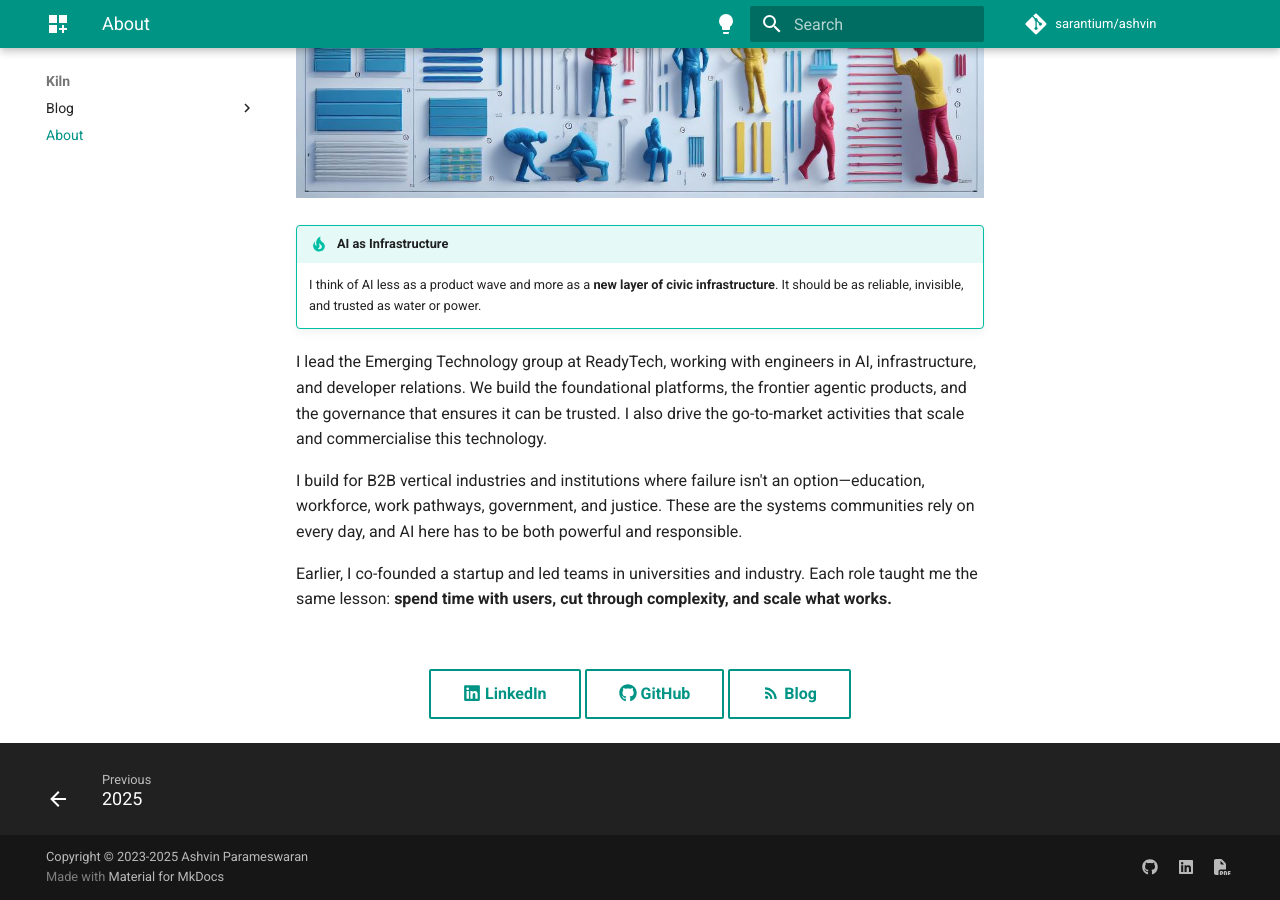
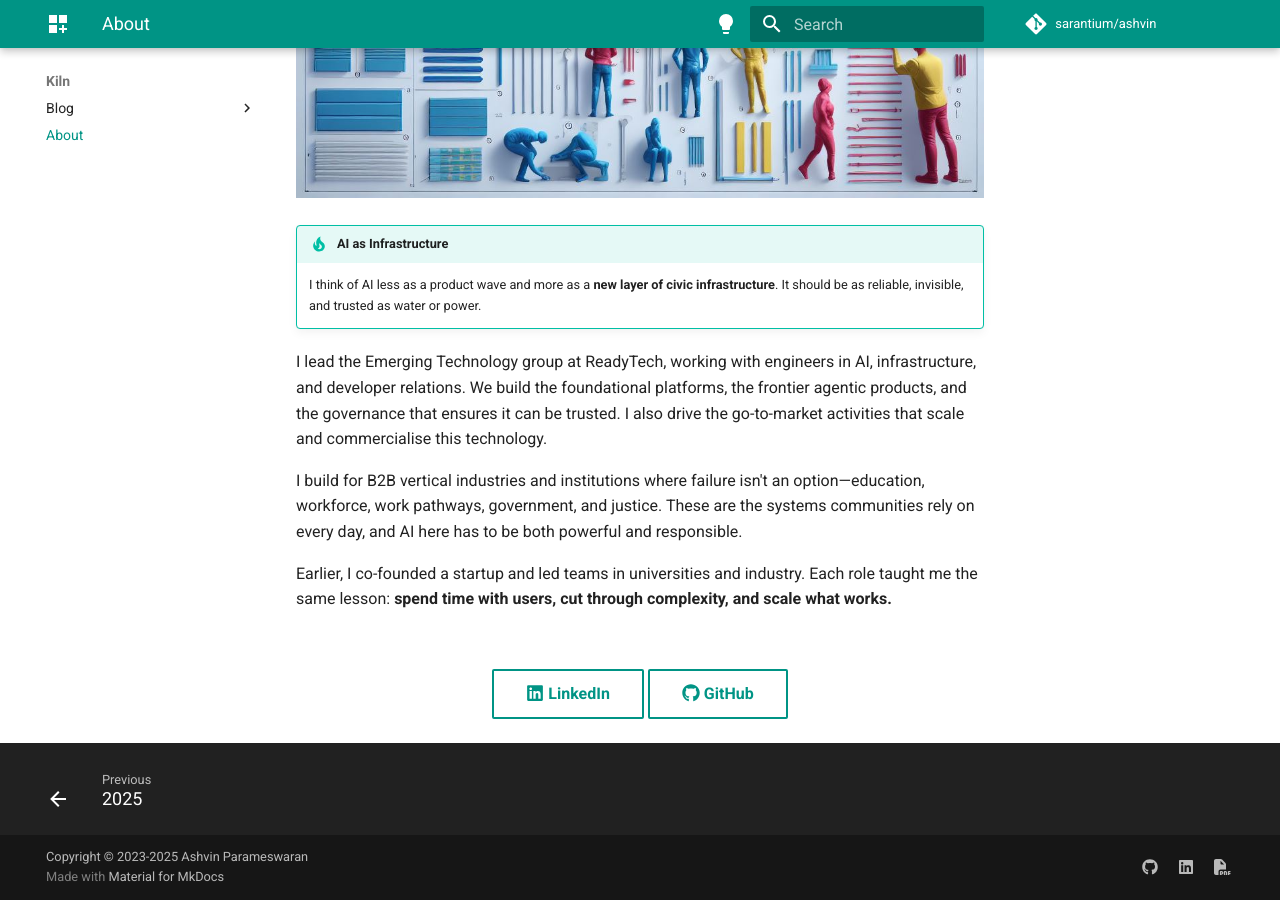
Before and after one commit to sarantium/ashvin, an MkDocs documentation site: the page built from docs/about.md, in a window 1280 px wide and 900 px high, scrolled down 670 px. Built offline with MkDocs 1.6.1 and Material for MkDocs 9.7.7, drawn with Linux system fonts in a browser that asks for light colours; comment, search, counter and statistics services are not loaded.

Commit message:
chore: remove blog button from About page
🤖 Generated with [Claude Code](https://claude.com/claude-code)

Co-Authored-By: Claude <noreply@anthropic.com>

```diff
--- a/docs/about.md
+++ b/docs/about.md
@@ -25,8 +25,4 @@ Earlier, I co-founded a startup and led teams in universities and industry. Each
     <span class="twemoji"><svg xmlns="http://www.w3.org/2000/svg" viewBox="0 0 496 512"><path d="M165.9 397.4c0 2-2.3 3.6-5.2 3.6-3.3.3-5.6-1.3-5.6-3.6 0-2 2.3-3.6 5.2-3.6 3-.3 5.6 1.3 5.6 3.6zm-31.1-4.5c-.7 2 1.3 4.3 4.3 4.9 2.6 1 5.6 0 6.2-2s-1.3-4.3-4.3-5.2c-2.6-.7-5.5.3-6.2 2.3zm44.2-1.7c-2.9.7-4.9 2.6-4.6 4.9.3 2 2.9 3.3 5.9 2.6 2.9-.7 4.9-2.6 4.6-4.6-.3-1.9-3-3.2-5.9-2.9zM244.8 8C106.1 8 0 113.3 0 252c0 110.9 69.8 205.8 169.5 239.2 12.8 2.3 17.3-5.6 17.3-12.1 0-6.2-.3-40.4-.3-61.4 0 0-70 15-84.7-29.8 0 0-11.4-29.1-27.8-36.6 0 0-22.9-15.7 1.6-15.4 0 0 24.9 2 38.6 25.8 21.9 38.6 58.6 27.5 72.9 20.9 2.3-16 8.8-27.1 16-33.7-55.9-6.2-112.3-14.3-112.3-110.5 0-27.5 7.6-41.3 23.6-58.9-2.6-6.5-11.1-33.3 2.6-67.9 20.9-6.5 69 27 69 27 20-5.6 41.5-8.5 62.8-8.5s42.8 2.9 62.8 8.5c0 0 48.1-33.6 69-27 13.7 34.7 5.2 61.4 2.6 67.9 16 17.7 25.8 31.5 25.8 58.9 0 96.5-58.9 104.2-114.8 110.5 9.2 7.9 17 22.9 17 46.4 0 33.7-.3 75.4-.3 83.6 0 6.5 4.6 14.4 17.3 12.1C428.2 457.8 496 362.9 496 252 496 113.3 383.5 8 244.8 8zM97.2 352.9c-1.3 1-1 3.3.7 5.2 1.6 1.6 3.9 2.3 5.2 1 1.3-1 1-3.3-.7-5.2-1.6-1.6-3.9-2.3-5.2-1zm-10.8-8.1c-.7 1.3.3 2.9 2.3 3.9 1.6 1 3.6.7 4.3-.7.7-1.3-.3-2.9-2.3-3.9-2-.6-3.6-.3-4.3.7zm32.4 35.6c-1.6 1.3-1 4.3 1.3 6.2 2.3 2.3 5.2 2.6 6.5 1 1.3-1.3.7-4.3-1.3-6.2-2.2-2.3-5.2-2.6-6.5-1zm-11.4-14.7c-1.6 1-1.6 3.6 0 5.9 1.6 2.3 4.3 3.3 5.6 2.3 1.6-1.3 1.6-3.9 0-6.2-1.4-2.3-4-3.3-5.6-2z"/></svg></span>
     GitHub
   </a>
-  <a href="../blog/" class="md-button">
-    <span class="twemoji"><svg xmlns="http://www.w3.org/2000/svg" viewBox="0 0 24 24"><path d="M6.18 15.64a2.18 2.18 0 0 1 2.18 2.18C8.36 19 7.38 20 6.18 20C5 20 4 19 4 17.82a2.18 2.18 0 0 1 2.18-2.18M4 4.44A15.56 15.56 0 0 1 19.56 20h-2.83A12.73 12.73 0 0 0 4 7.27V4.44m0 5.66a9.9 9.9 0 0 1 9.9 9.9h-2.83A7.07 7.07 0 0 0 4 12.93V10.1Z"/></svg></span>
-    Blog
-  </a>
 </p>
```
